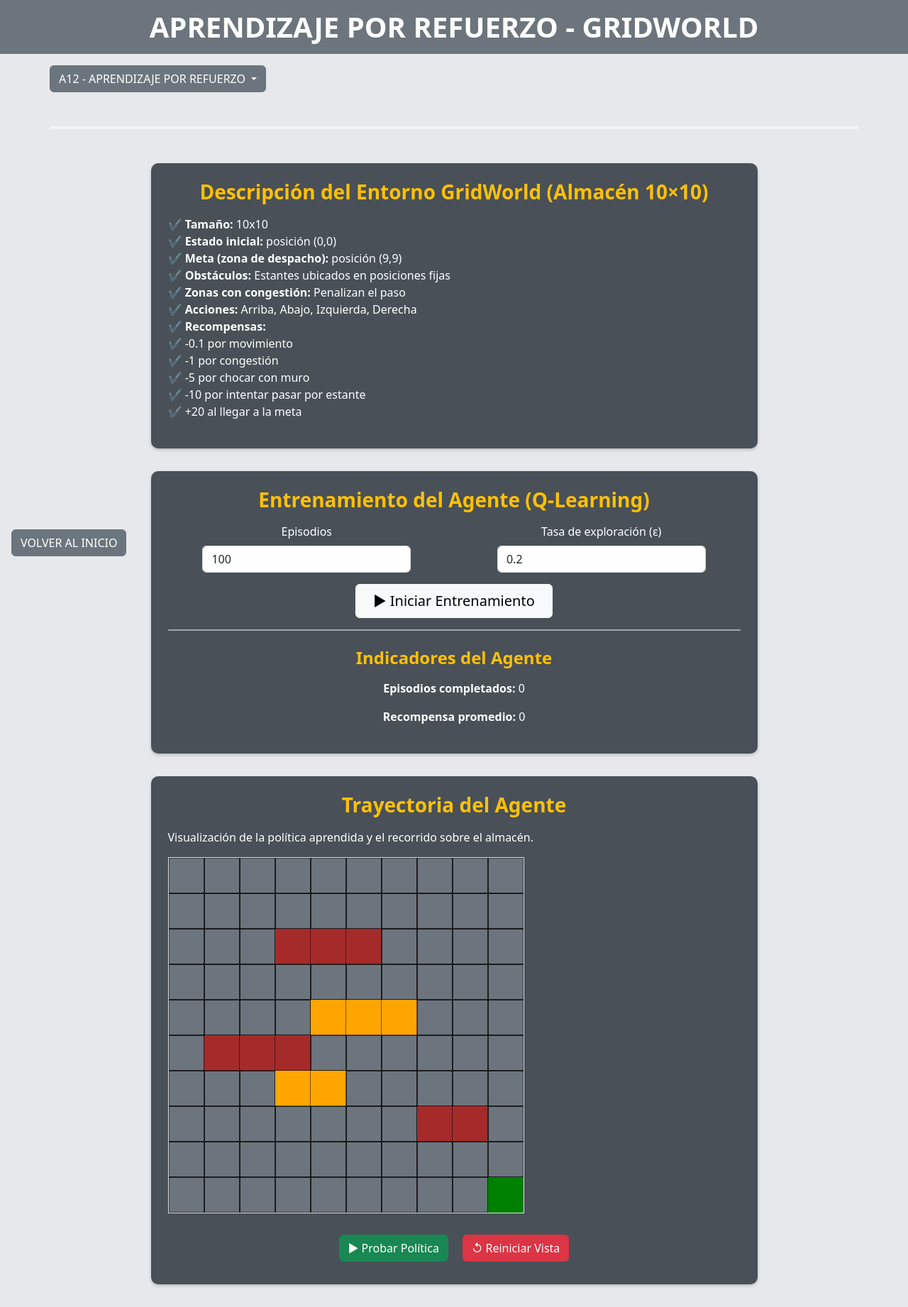
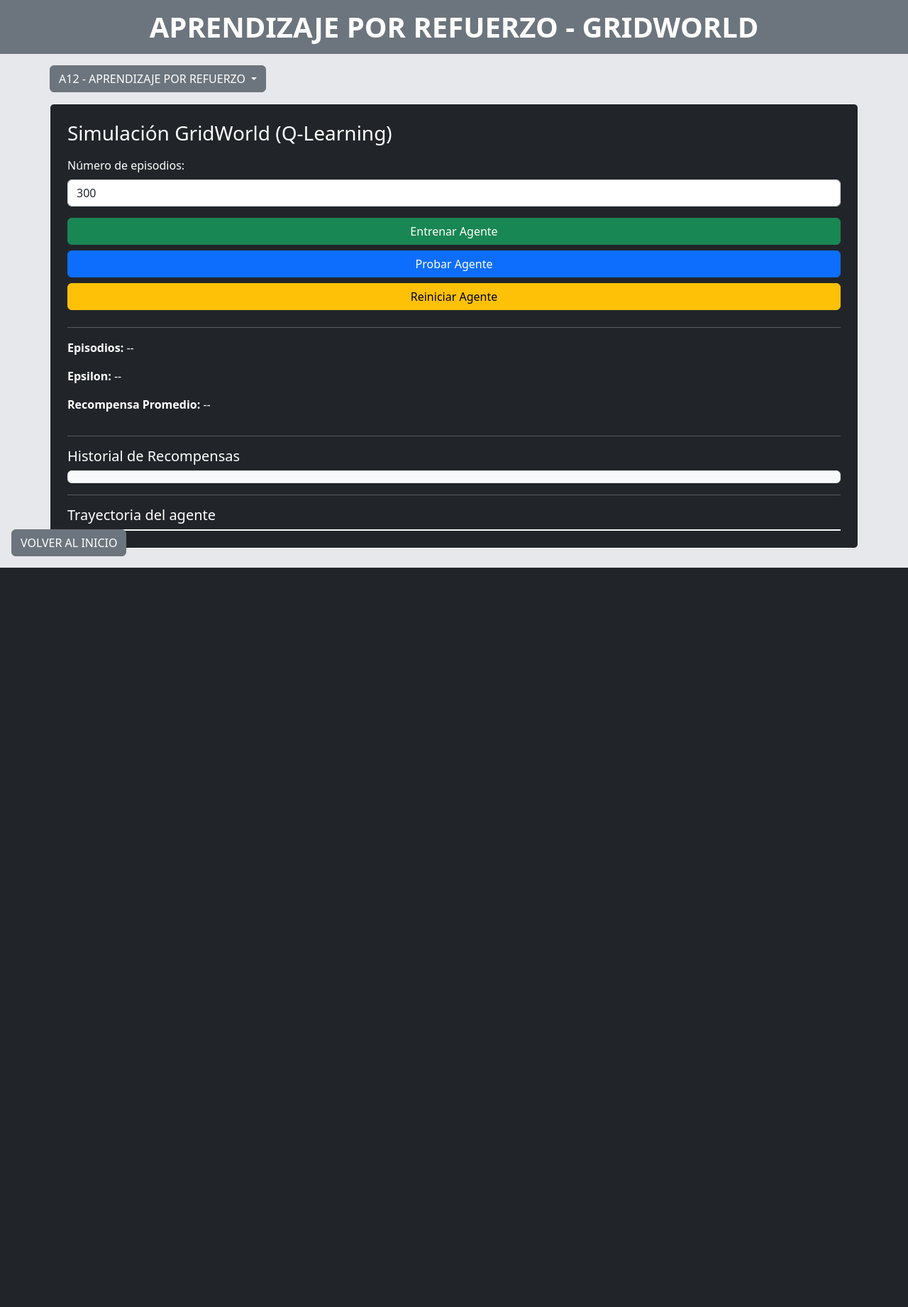
Before and after one commit to SantiagoTorresGonzalez/MachineLearning601N, a Flask app: page /gridworld/practica in a window 1280 px wide. Shown: the whole page at 71% size. After the commit the page ends 800 px from the top, so only its background shows below. Run offline with Flask 3, Linux system fonts and the light colour scheme; parts of the project's set-up code (start-up, migrations or seed data) failed here and were passed over.

Commit message:
cambios en agent.py, training.py y gridworld.py para mejorar la logica del modelo

```diff
--- a/app.py
+++ b/app.py
@@ -8,12 +8,13 @@ import matplotlib.pyplot as plt
 
 import prediccionTrafico
 import randomForest
-from training import run_training   # ← test_agent_path ELIMINADO
 from regresionAccidente import logistic_Model, scaler, columnas_modelo, predict_label
+from gridworld import GridWorld
+from agent import QLearningAgent
+from training import entrenar
 
 app = Flask(__name__)
 
-# ---------------- RUTAS PRINCIPALES ----------------
 @app.route('/')
 def index():
     return render_template('index.html', name="Flask")
@@ -24,7 +25,7 @@ def PrimerC():
 
 @app.route('/SegundoCaso')
 def SegundoC():
-    return render_template('SegundoC.html', name="Flask")
+    return render_template('SegundoCaso.html', name="Flask")
 
 @app.route('/TercerCaso')
 def TercerC():
@@ -146,7 +147,7 @@ def Diabetes():
         accuracy=accuracy
     )
 
-# ---------------- APRENDIZAJE POR REFUERZO ----------------
+# APRENDIZAJE POR REFUERZO – GRIDWORLD
 
 @app.route("/gridworld/teoria")
 def gridworld_teoria():
@@ -156,12 +157,76 @@ def gridworld_teoria():
 def gridworld_practica():
     return render_template("gridworld_practica.html")
 
-# ENTRENAMIENTO
-@app.route("/gridworld/run", methods=["POST"])
-def gridworld_run():
-    episodes = int(request.form.get("episodes", 50))
-    result = run_training(episodes)
-    return jsonify(result)
+# Inicializar entorno y agente ====
+env = GridWorld()
+agent = QLearningAgent(env.get_actions())
+IMG_PATH = "static/trayectoria.png"
+
+# ENTRENAR ====
+@app.route("/api/train", methods=["POST"])
+def api_train():
+    data = request.get_json()
+    episodios = int(data["episodios"])
+
+    historial = entrenar(env, agent, episodios)
+    recompensa_prom = sum(historial) / len(historial)
+
+    return jsonify({
+        "status": "ok",
+        "episodios": episodios,
+        "epsilon": round(agent.epsilon, 3),
+        "recompensa_promedio": round(recompensa_prom, 3),
+        "historial": historial
+    })
+
+# PROBAR AGENTE====
+@app.route("/api/test")
+def api_test():
+    ruta = []
+    estado = env.reset()
+    ruta.append(estado)
+
+    done = False
+    while not done:
+        accion = agent.choose_action(estado)
+        nuevo_estado, _, done = env.step(accion)
+        estado = nuevo_estado
+        ruta.append(estado)
+
+    _dibujar_ruta(ruta)
+    return jsonify({"status": "ok", "ruta": ruta})
+
+# SERVIR IMAGEN ====
+@app.route("/api/trayectoria")
+def api_trayectoria():
+    if os.path.exists(IMG_PATH):
+        return send_file(IMG_PATH, mimetype="image/png")
+    return jsonify({"error": "Imagen no generada"}), 404
+
+# FUNCIÓN PARA DIBUJAR ====
+def _dibujar_ruta(ruta):
+    filas, cols = env.mapa.shape
+
+    fig, ax = plt.subplots()
+    ax.imshow(env.mapa, cmap="coolwarm", alpha=0.6)
+
+    xs = [p[1] for p in ruta]
+    ys = [p[0] for p in ruta]
+    ax.plot(xs, ys, marker="o")
+    ax.set_title("Trayectoria del agente")
+
+    fig.savefig(IMG_PATH)
+    plt.close(fig)
+
+# REINICIAR EL AGENTE
+@app.route("/api/reset")
+def api_reset():
+    global agent, env
+
+    env = GridWorld()
+    agent = QLearningAgent(env.get_actions())
+
+    return jsonify({"status": "reset_ok"})
 
 if __name__ == '__main__':
     app.run(debug=True)
--- a/templates/gridworld_practica.html
+++ b/templates/gridworld_practica.html
@@ -3,20 +3,19 @@
 <head>
     <meta charset="UTF-8">
     <meta name="viewport" content="width=device-width, initial-scale=1.0">
-    <title>GridWorld – Almacén 10x10 (Q-Learning)</title>
+    <title>GridWorld Q-Learning</title>
     <link href="https://cdn.jsdelivr.net/npm/bootstrap@5.3.8/dist/css/bootstrap.min.css" rel="stylesheet">
     <link rel="stylesheet" href="{{ url_for('static', filename='style.css')}}">
 </head>
 
 <body class="fondo-personalizado text-white">
 
-    <!-- TITULO PRINCIPAL (NO SE CAMBIA) -->
     <p class="p-2 text-bg-secondary text-center fw-bold fs-1">APRENDIZAJE POR REFUERZO - GRIDWORLD</p>
 
     <div class="container mt-10 px-0">
 
         <!-- MENÚ DESPLEGABLE (NO SE CAMBIA) -->
-        <div class="dropdown">
+        <div class="dropdown mb-3">
             <button class="btn btn-secondary dropdown-toggle" type="button" data-bs-toggle="dropdown" aria-expanded="false">
                 A12 - APRENDIZAJE POR REFUERZO
             </button>
@@ -26,83 +25,42 @@
             </ul>
         </div>
 
+        <!-- 🔵 ZONA DONDE VA LA INTERFAZ DEL USUARIO -->
+        <div class="card p-4 bg-dark text-white border border-light">
 
-        <hr class="border border-light border-2 opacity-75 my-5">
+            <h3 class="mb-3">Simulación GridWorld (Q-Learning)</h3>
 
+            <!-- control de episodios -->
+            <label class="form-label">Número de episodios:</label>
+            <input id="episodios" type="number" class="form-control mb-3" value="300">
 
-        <!-- DESCRIPCIÓN DEL ENTORNO -->
-        <div class="custom-card">
-            <h3>Descripción del Entorno GridWorld (Almacén 10×10)</h3>
-            <ul>
-                <li><b>Tamaño:</b> 10x10</li>
-                <li><b>Estado inicial:</b> posición (0,0)</li>
-                <li><b>Meta (zona de despacho):</b> posición (9,9)</li>
-                <li><b>Obstáculos:</b> Estantes ubicados en posiciones fijas</li>
-                <li><b>Zonas con congestión:</b> Penalizan el paso</li>
-                <li><b>Acciones:</b> Arriba, Abajo, Izquierda, Derecha</li>
-                <li><b>Recompensas:</b>
-                    <ul>
-                        <li>-0.1 por movimiento</li>
-                        <li>-1 por congestión</li>
-                        <li>-5 por chocar con muro</li>
-                        <li>-10 por intentar pasar por estante</li>
-                        <li>+20 al llegar a la meta</li>
-                    </ul>
-                </li>
-            </ul>
-        </div>
+            <button class="btn btn-success w-100 mb-2" onclick="train()">Entrenar Agente</button>
+            <button class="btn btn-primary w-100 mb-2" onclick="testAgent()">Probar Agente</button>
+            <button class="btn btn-warning w-100 mb-2" onclick="resetAgent()">Reiniciar Agente</button>
 
+            <hr>
 
-        <!-- CONTROL DE ENTRENAMIENTO -->
-        <div class="custom-card">
+            <!-- indicadores -->
+            <p><b>Episodios:</b> <span id="lbl_ep">--</span></p>
+            <p><b>Epsilon:</b> <span id="lbl_epsilon">--</span></p>
+            <p><b>Recompensa Promedio:</b> <span id="lbl_prom">--</span></p>
 
-            <h3 class="text-center">Entrenamiento del Agente (Q-Learning)</h3>
+            <hr>
 
-            <div class="row text-center my-3">
-
-                <div class="col">
-                    <label class="form-label">Episodios</label>
-                    <input type="number" id="episodes" value="100" min="50" max="2000" class="form-control w-75 mx-auto">
-                </div>
-
-                <div class="col">
-                    <label class="form-label">Tasa de exploración (ε)</label>
-                    <input type="number" id="epsilon" value="0.2" min="0.01" max="1" step="0.01" class="form-control w-75 mx-auto">
-                </div>
-
+            <!-- lista de recompensas -->
+            <h5>Historial de Recompensas</h5>
+            <div style="max-height: 250px; overflow-y: auto;" class="border rounded p-2 bg-light">
+                <ul id="lista_recompensas" class="list-group text-dark"></ul>
             </div>
 
-            <div class="text-center my-3">
-                <button onclick="runTraining()" class="btn btn-light px-4 py-2 fs-5">▶ Iniciar Entrenamiento</button>
-            </div>
+            <hr>
 
-            <hr class="border border-light opacity-50">
-
-            <h4 class="text-center mt-4">Indicadores del Agente</h4>
-
-            <div class="text-center">
-                <p><b>Episodios completados:</b> <span id="episodesDone">0</span></p>
-                <p><b>Recompensa promedio:</b> <span id="avgReward">0</span></p>
-            </div>
+            <!-- imagen de la trayectoria -->
+            <h5>Trayectoria del agente</h5>
+            <img id="img_trayectoria" src="" class="img-fluid border border-light">
 
         </div>
-
-
-        <!-- GRÁFICO / TRAZADO DEL AGENTE -->
-        <div class="custom-card">
-
-            <h3>Trayectoria del Agente</h3>
-
-            <p>Visualización de la política aprendida y el recorrido sobre el almacén.</p>
-
-            <canvas id="gridCanvas" width="500" height="500" class="border bg-secondary"></canvas>
-
-            <div class="text-center mt-3">
-                <button onclick="testAgent()" class="btn btn-success m-2">▶ Probar Política</button>
-                <button onclick="resetGrid()" class="btn btn-danger m-2">↺ Reiniciar Vista</button>
-            </div>
-
-        </div>
+        <!-- FIN ZONA DE LA INTERFAZ -->
 
     </div>
 
@@ -111,97 +69,57 @@
         VOLVER AL INICIO
     </a>
 
-
     <script src="https://cdn.jsdelivr.net/npm/bootstrap@5.3.8/dist/js/bootstrap.bundle.min.js"></script>
 
+    <!-- ==============================
+         JAVASCRIPT PARA LLAMAR API
+    =============================== -->
+    <script>
+        async function train() {
+            const episodios = document.getElementById("episodios").value;
 
-    <!-- ================== SCRIPTS ================== -->
-    <script>
-        let gridSize = 10;
-        let cellSize = 50;
-        let canvas = document.getElementById("gridCanvas");
-        let ctx = canvas.getContext("2d");
+            const res = await fetch("/api/train", {
+                method: "POST",
+                headers: { "Content-Type": "application/json" },
+                body: JSON.stringify({ episodios })
+            });
 
-        function drawGrid(path = []) {
-            ctx.clearRect(0, 0, canvas.width, canvas.height);
+            const data = await res.json();
 
-            for (let i = 0; i < gridSize; i++) {
-                for (let j = 0; j < gridSize; j++) {
+            document.getElementById("lbl_ep").textContent = data.episodios;
+            document.getElementById("lbl_epsilon").textContent = data.epsilon;
+            document.getElementById("lbl_prom").textContent = data.recompensa_promedio;
 
-                    ctx.strokeStyle = "black";
-                    ctx.strokeRect(j * cellSize, i * cellSize, cellSize, cellSize);
-
-                    // Obstáculos
-                    const obstacles = [
-                        [2,3],[2,4],[2,5],
-                        [5,1],[5,2],[5,3],
-                        [7,7],[7,8]
-                    ];
-                    if (obstacles.some(o => o[0] === i && o[1] === j)) {
-                        ctx.fillStyle = "brown";
-                        ctx.fillRect(j * cellSize, i * cellSize, cellSize, cellSize);
-                    }
-
-                    // Congestión
-                    const congestion = [
-                        [4,4],[4,5],[4,6],
-                        [6,3],[6,4]
-                    ];
-                    if (congestion.some(c => c[0] === i && c[1] === j)) {
-                        ctx.fillStyle = "orange";
-                        ctx.fillRect(j * cellSize, i * cellSize, cellSize, cellSize);
-                    }
-
-                    // Meta
-                    if (i === 9 && j === 9) {
-                        ctx.fillStyle = "green";
-                        ctx.fillRect(j * cellSize, i * cellSize, cellSize, cellSize);
-                    }
-                }
-            }
-
-            // Dibujar la trayectoria aprendida
-            ctx.fillStyle = "cyan";
-            path.forEach(p => {
-                ctx.fillRect(p[1] * cellSize + 15, p[0] * cellSize + 15, 20, 20);
+            const lista = document.getElementById("lista_recompensas");
+            lista.innerHTML = "";
+            data.historial.forEach(r => {
+                const li = document.createElement("li");
+                li.className = "list-group-item";
+                li.textContent = "Recompensa: " + r;
+                lista.appendChild(li);
             });
         }
 
-        drawGrid();
+        async function testAgent() {
+            await fetch("/api/test");
 
-
-        // ------------------ ENTRENAMIENTO ------------------
-
-        function runTraining() {
-            const episodes = document.getElementById("episodes").value;
-            const epsilon = document.getElementById("epsilon").value;
-
-            fetch("/gridworld/run", {
-                method: "POST",
-                headers: { "Content-Type": "application/x-www-form-urlencoded" },
-                body: "episodes=" + episodes + "&epsilon=" + epsilon
-            })
-            .then(res => res.json())
-            .then(data => {
-                document.getElementById("episodesDone").innerText = episodes;
-                document.getElementById("avgReward").innerText = data.average_reward;
-                alert("Entrenamiento completado.");
-            });
+            document.getElementById("img_trayectoria").src =
+                "/api/trayectoria?" + new Date().getTime();
         }
 
+        async function resetAgent() {
+            const res = await fetch("/api/reset");
+            const data = await res.json();
 
-        // ------------------ PRUEBA DEL AGENTE ------------------
+            if (data.status === "reset_ok") {
+                alert("Agente y entorno reiniciados correctamente ✔️");
 
-        function testAgent() {
-            fetch("/gridworld/test")
-            .then(res => res.json())
-            .then(data => {
-                drawGrid(data.path);
-            });
-        }
-
-        function resetGrid() {
-            drawGrid();
+                document.getElementById("lbl_ep").textContent = "--";
+                document.getElementById("lbl_epsilon").textContent = "--";
+                document.getElementById("lbl_prom").textContent = "--";
+                document.getElementById("lista_recompensas").innerHTML = "";
+                document.getElementById("img_trayectoria").src = "";
+            }
         }
     </script>
 
```
Also changed, not shown: agent.py (+19 -51 lines), gridworld.py (+41 -60 lines), training.py (+14 -28 lines), static/trayectoria.png (added).
